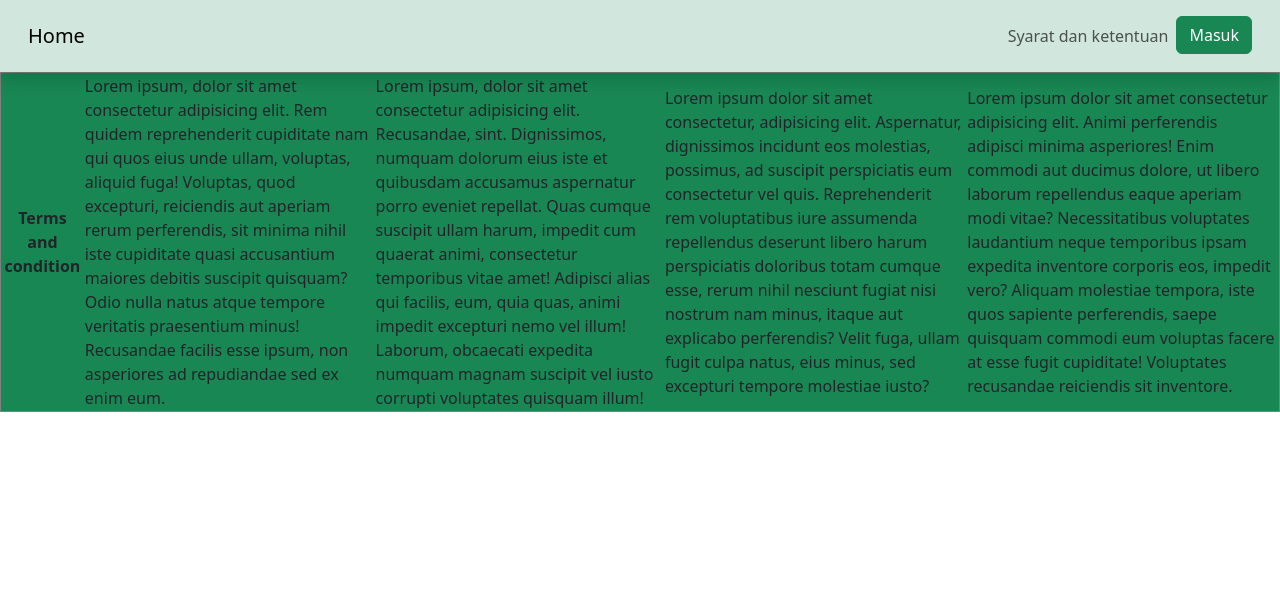
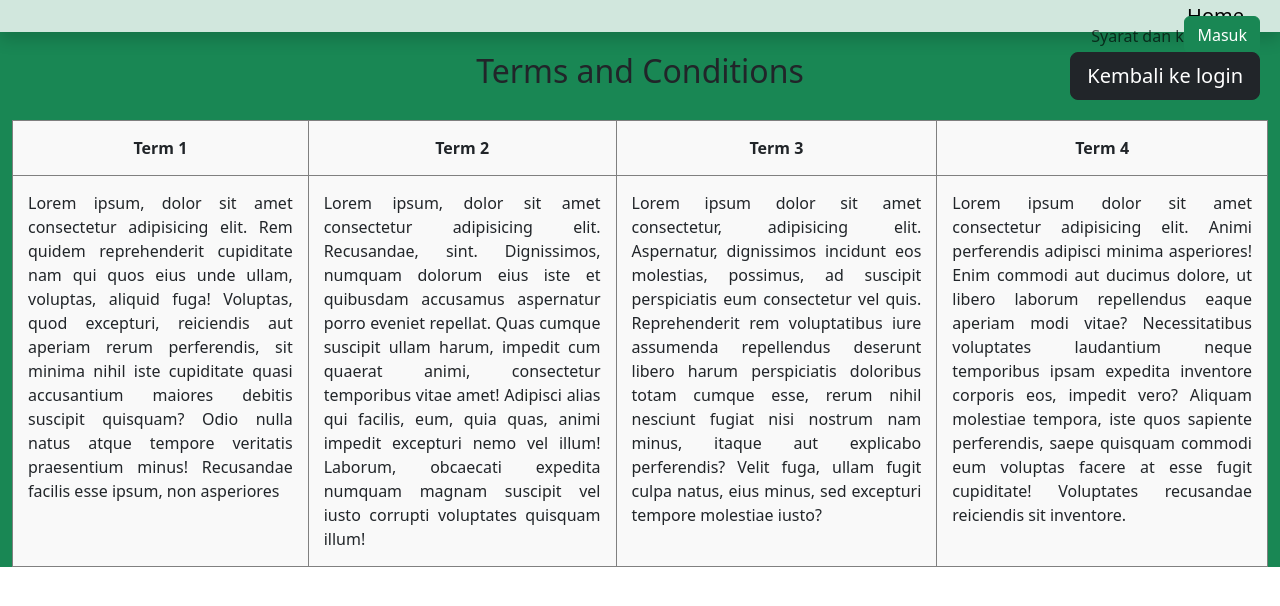
Before and after one commit to Aaronn08/Project_vaksin, a Flask app: page /syarat in a window 1280 px wide. Shown: the top 606 px of the page. Run offline with Flask 3, Linux system fonts and the light colour scheme; data comes from the database, SQL or seed files in the repository.

Commit message:
Syarat.html

```diff
--- a/templates/Syarat.html
+++ b/templates/Syarat.html
@@ -1,23 +1,66 @@
 {% extends 'layout.html' %}
 
 {% block konten %}
-    <table border="1">
-        <tr>
-            <th class="text-center">Terms and condition</th>
+<style>
+    .container {
+        margin-top: 20px;
+    }
 
+    table {
+        width: 100%;
+        margin-top: 30px;
+        background-color: #f9f9f9;
+    }
 
+    td {
+        padding: 15px;
+        border: 1px solid gray;
+        vertical-align: top;
+    }
 
+    th {
+        font-weight: bold;
+        text-align: center;
+        padding: 15px;
+        border: 1px solid gray;
+    }
 
-            <td>Lorem ipsum, dolor sit amet consectetur adipisicing elit. Rem quidem reprehenderit cupiditate nam qui quos eius unde ullam, voluptas, aliquid fuga! Voluptas, quod excepturi, reiciendis aut aperiam rerum perferendis, sit minima nihil iste cupiditate quasi accusantium maiores debitis suscipit quisquam? Odio nulla natus atque tempore veritatis praesentium minus! Recusandae facilis esse ipsum, non asperiores ad repudiandae sed ex enim eum.</td>
+    h2{
+        text-align: center;
+    }
 
-            <td>Lorem ipsum, dolor sit amet consectetur adipisicing elit. Recusandae, sint. Dignissimos, numquam dolorum eius iste et quibusdam accusamus aspernatur porro eveniet repellat. Quas cumque suscipit ullam harum, impedit cum quaerat animi, consectetur temporibus vitae amet! Adipisci alias qui facilis, eum, quia quas, animi impedit excepturi nemo vel illum! Laborum, obcaecati expedita numquam magnam suscipit vel iusto corrupti voluptates quisquam illum!</td>
+    .text{
+        text-align: justify;
+    }
+    a{
+    position: fixed;
+    right: 20px;
+    }
+</style>
 
-            <td>Lorem ipsum dolor sit amet consectetur, adipisicing elit. Aspernatur, dignissimos incidunt eos molestias, possimus, ad suscipit perspiciatis eum consectetur vel quis. Reprehenderit rem voluptatibus iure assumenda repellendus deserunt libero harum perspiciatis doloribus totam cumque esse, rerum nihil nesciunt fugiat nisi nostrum nam minus, itaque aut explicabo perferendis? Velit fuga, ullam fugit culpa natus, eius minus, sed excepturi tempore molestiae iusto?</td>
+<div class="container">
+    <a href="/login" class="btn btn-dark btn-lg">Kembali ke login</a>
+    <h2>Terms and Conditions</h2>
+    <table>
+        <head>
+            <tr>
+                <th>Term 1</th>
+                <th>Term 2</th>
+                <th>Term 3</th>
+                <th>Term 4</th>
+            </tr>
+        </head>
+        <body>
+            <tr>
+                <td class="text">Lorem ipsum, dolor sit amet consectetur adipisicing elit. Rem quidem reprehenderit cupiditate nam qui quos eius unde ullam, voluptas, aliquid fuga! Voluptas, quod excepturi, reiciendis aut aperiam rerum perferendis, sit minima nihil iste cupiditate quasi accusantium maiores debitis suscipit quisquam? Odio nulla natus atque tempore veritatis praesentium minus! Recusandae facilis esse ipsum, non asperiores</td>
 
-            <td>Lorem ipsum dolor sit amet consectetur adipisicing elit. Animi perferendis adipisci minima asperiores! Enim commodi aut ducimus dolore, ut libero laborum repellendus eaque aperiam modi vitae? Necessitatibus voluptates laudantium neque temporibus ipsam expedita inventore corporis eos, impedit vero? Aliquam molestiae tempora, iste quos sapiente perferendis, saepe quisquam commodi eum voluptas facere at esse fugit cupiditate! Voluptates recusandae reiciendis sit inventore.</td>
+                <td class="text">Lorem ipsum, dolor sit amet consectetur adipisicing elit. Recusandae, sint. Dignissimos, numquam dolorum eius iste et quibusdam accusamus aspernatur porro eveniet repellat. Quas cumque suscipit ullam harum, impedit cum quaerat animi, consectetur temporibus vitae amet! Adipisci alias qui facilis, eum, quia quas, animi impedit excepturi nemo vel illum! Laborum, obcaecati expedita numquam magnam suscipit vel iusto corrupti voluptates quisquam illum!</td>
 
-        </tr>
+                <td class="text">Lorem ipsum dolor sit amet consectetur, adipisicing elit. Aspernatur, dignissimos incidunt eos molestias, possimus, ad suscipit perspiciatis eum consectetur vel quis. Reprehenderit rem voluptatibus iure assumenda repellendus deserunt libero harum perspiciatis doloribus totam cumque esse, rerum nihil nesciunt fugiat nisi nostrum nam minus, itaque aut explicabo perferendis? Velit fuga, ullam fugit culpa natus, eius minus, sed excepturi tempore molestiae iusto?</td>
 
-
+                <td class="text">Lorem ipsum dolor sit amet consectetur adipisicing elit. Animi perferendis adipisci minima asperiores! Enim commodi aut ducimus dolore, ut libero laborum repellendus eaque aperiam modi vitae? Necessitatibus voluptates laudantium neque temporibus ipsam expedita inventore corporis eos, impedit vero? Aliquam molestiae tempora, iste quos sapiente perferendis, saepe quisquam commodi eum voluptas facere at esse fugit cupiditate! Voluptates recusandae reiciendis sit inventore.</td>
+            </tr>
+        </body>
     </table>
+</div>
 {% endblock %}
```
